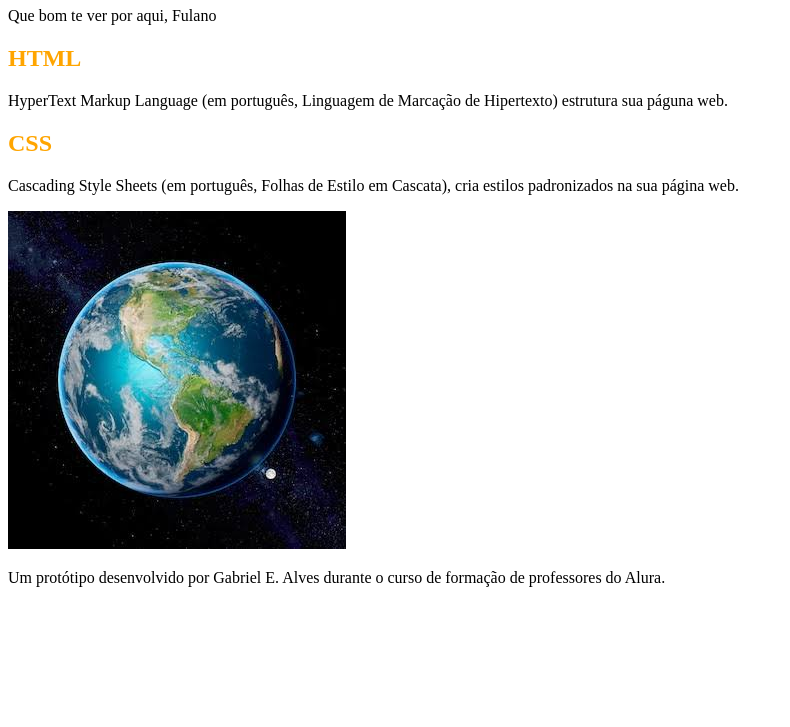
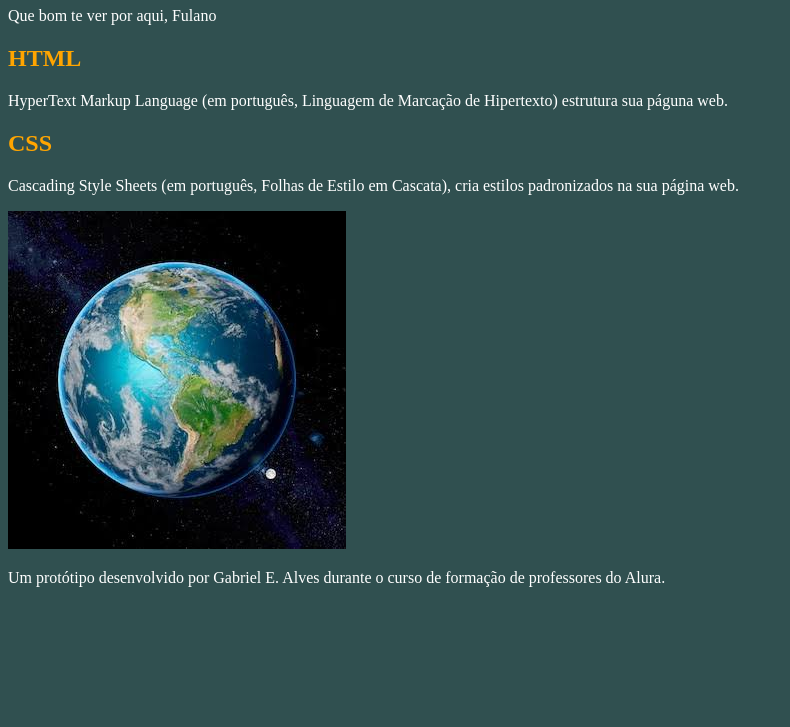
Before and after one commit to gb-eli/Hello-World, a plain HTML site: page index.html in a window 1280 px wide. Shown: the part 73-800 px from the top of the page, without its empty margins (0-790 px from the left). Drawn offline with Linux system fonts and the light colour scheme; files whose address does not match are found by name.

Commit message:
Adicionando cor de fundo a página (CSS)

```diff
--- a/estilos.css
+++ b/estilos.css
@@ -1,3 +1,8 @@
 h2 {
     color: orange;
 }
+
+body {
+    background-color: #305050;
+    color: white;
+}
```
